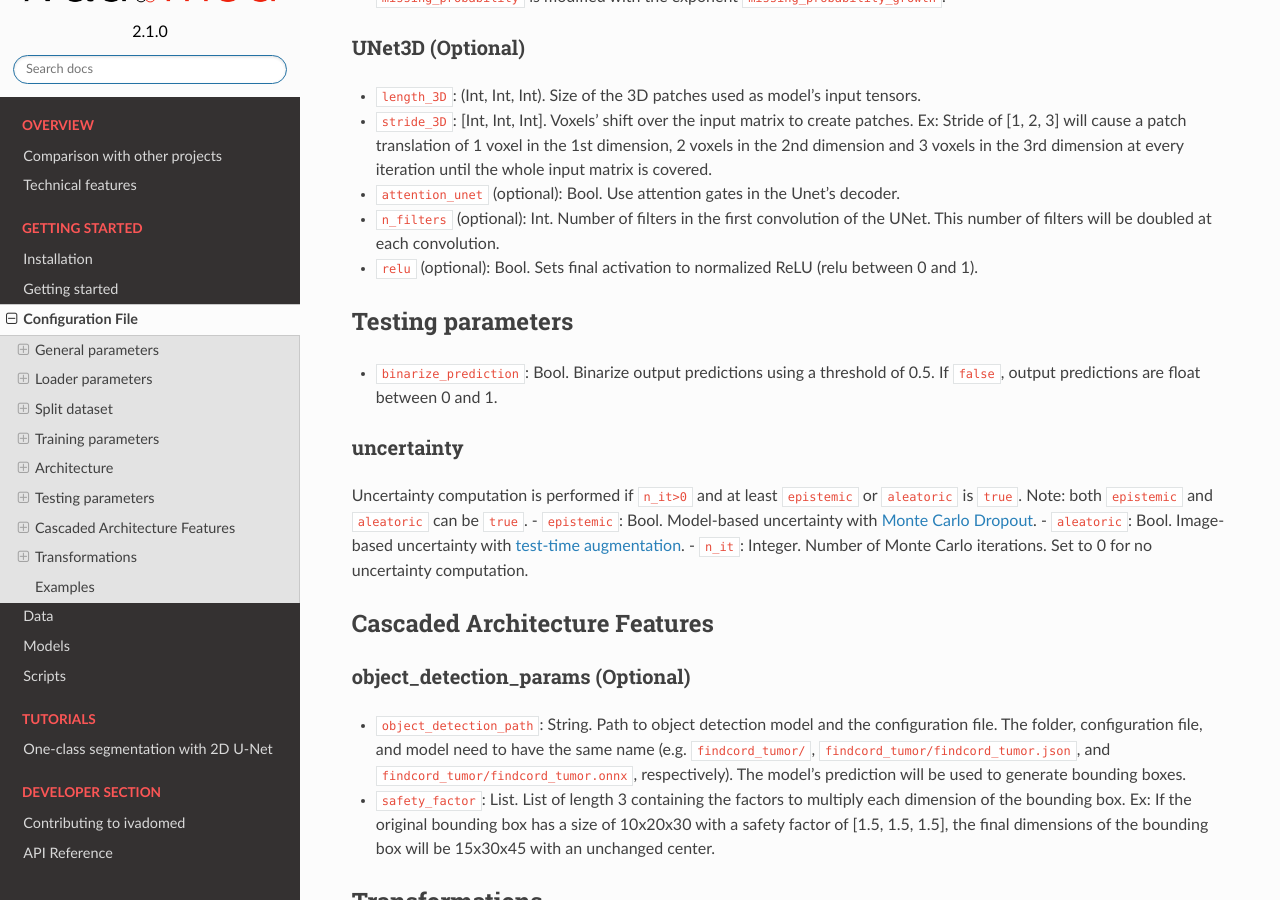
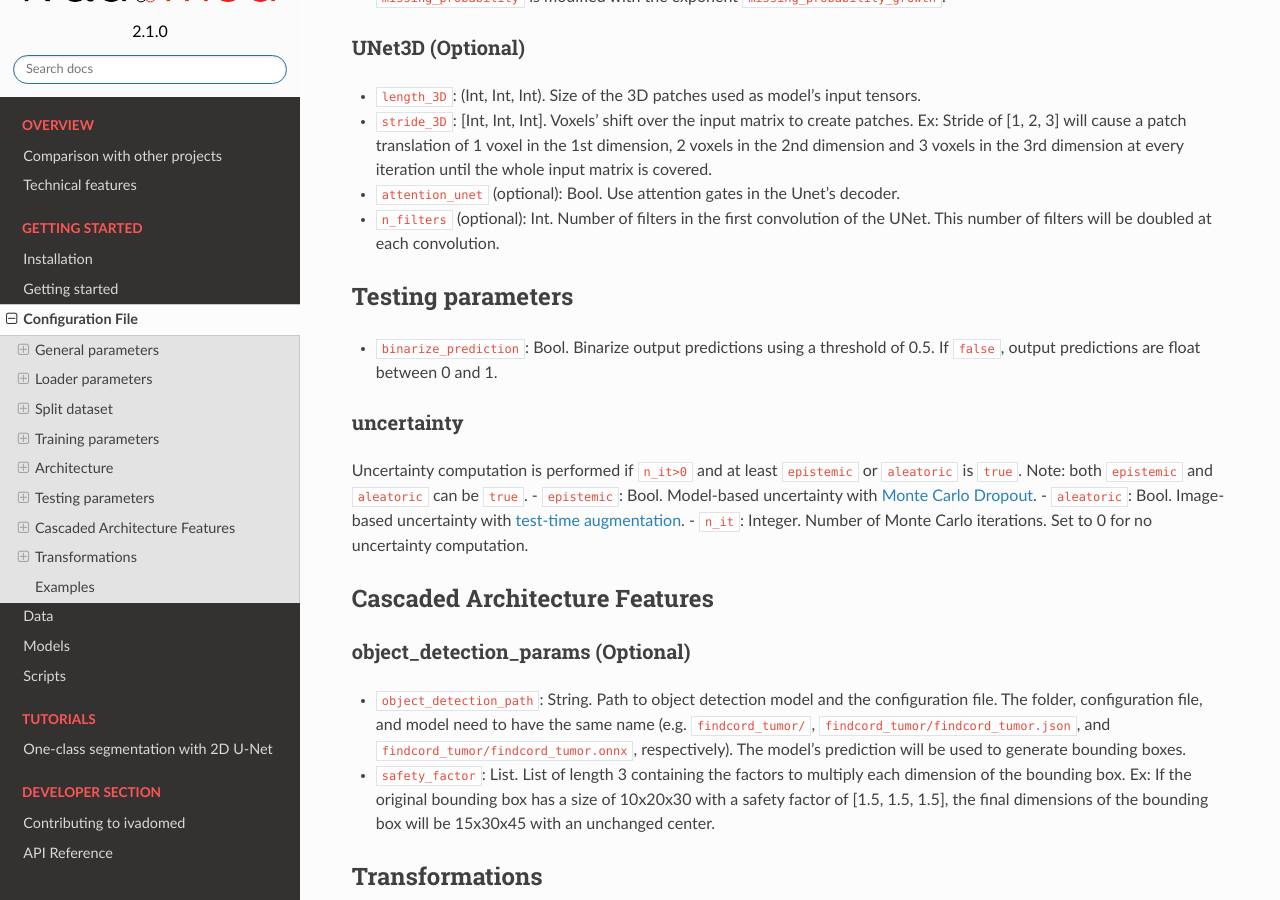
Before and after one commit to ivadomed/ivadomed, a Sphinx documentation site: the page built from docs/source/configuration_file.rst, in a window 1280 px wide and 900 px high, scrolled down 4840 px. Built offline with Sphinx 7.4.7 and the Read the Docs theme 2.0.0, drawn with Linux system fonts in a browser that asks for light colours.

Commit message:
update UNet3D documentation

```diff
--- a/docs/source/configuration_file.rst
+++ b/docs/source/configuration_file.rst
@@ -299,7 +299,6 @@ UNet3D (Optional)
    the whole input matrix is covered.
 -  ``attention_unet`` (optional): Bool. Use attention gates in the Unet's decoder.
 - ``n_filters`` (optional): Int. Number of filters in the first convolution of the UNet. This number of filters will be doubled at each convolution.
-- ``relu`` (optional): Bool. Sets final activation to normalized ReLU (relu between 0 and 1).
 
 Testing parameters
 ------------------
```
